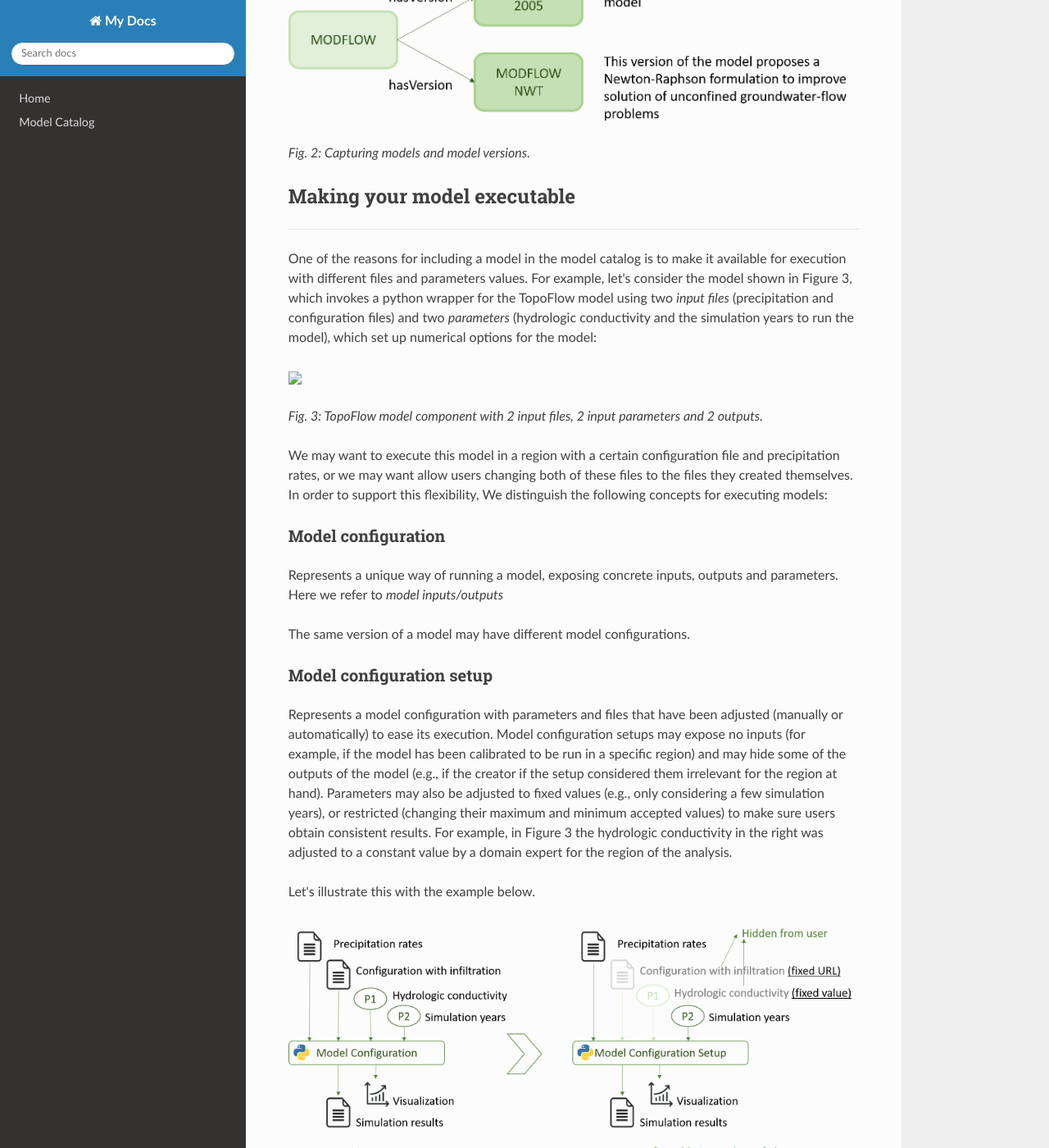
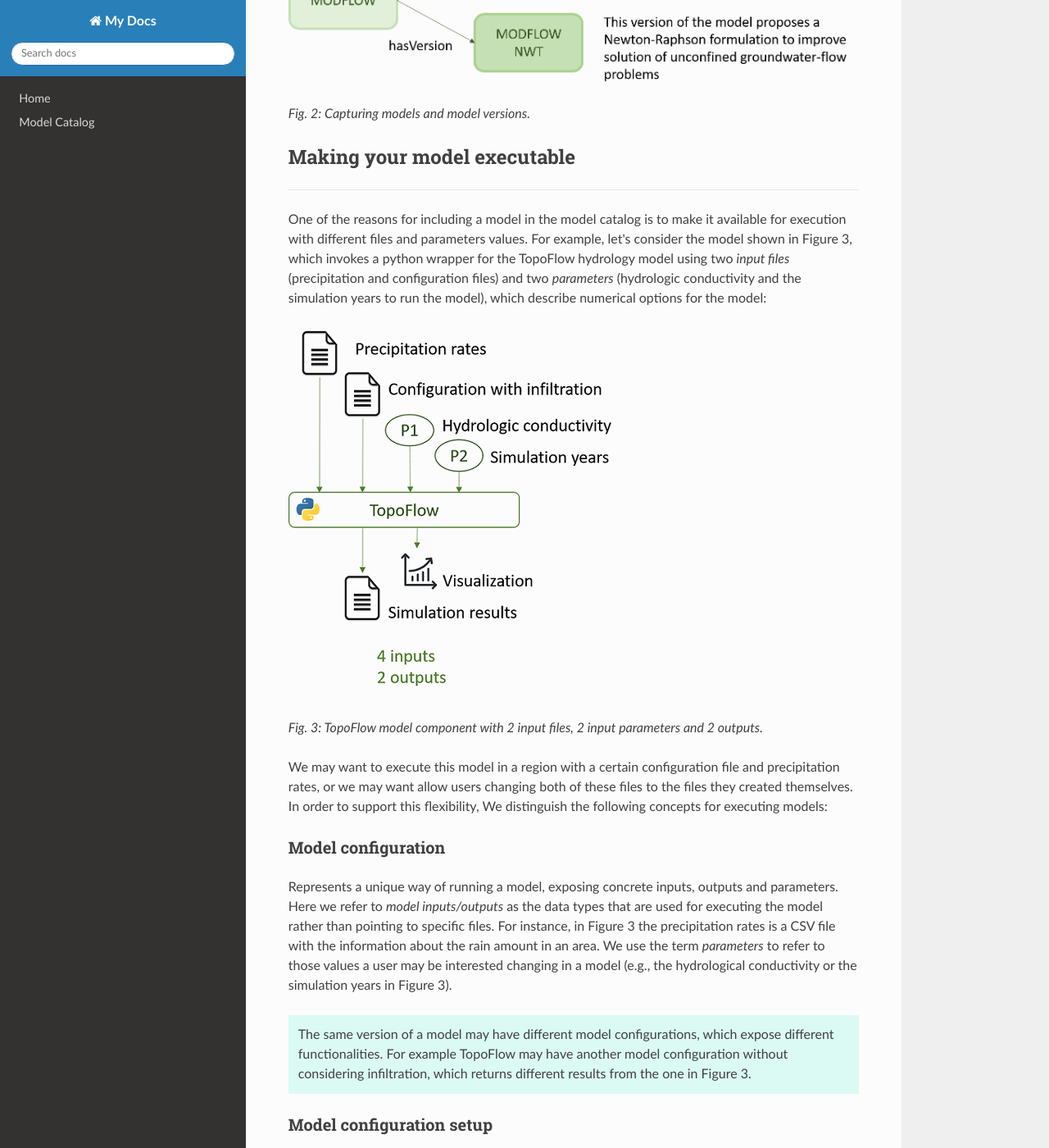
Before and after one commit to mintproject/MINT_USERGUIDE, an MkDocs documentation site: the page built from docs/modelCatalog.md, in a window 1280 px wide and 1400 px high, scrolled down 1637 px. Shown: the whole window at 82% size. Built offline with MkDocs 1.6.1, drawn with Linux system fonts in a browser that asks for light colours; nearby versions of some CDN libraries; some of the changed text lies outside the part shown.

Commit message:
Added first version of doc

```diff
--- a/docs/modelCatalog.md
+++ b/docs/modelCatalog.md
@@ -4,9 +4,9 @@
 
  * **Help finding models**, filtering them by their name, keywords, variables or region where they can be executed.
  * **Execute models**, either by providing new input files and parameters or by choosing pre-selected models setup by experts.
- * **Understand how to use models** and interpret their results. We need to describe the variables included in the input files  of each model in order to help users selecting appropriate data for execution. Similarly, we need to describe the output variables of the results, or otherwise users will have to interpret them themselves. Other geospatial and temporal information is critical for providing the right context to understand model results.
+ * **Understand how to use models** and interpret their results. In order to prepare input data for model execution and ensure that users can use model results, the the most relevant variables included in the input and output files should be described. Similarly, other geospatial and temporal information is critical for providing the right context to understand model results.
 
-Figure 1 shows and overview of the main categories we use to irganize the model catalog, which are further in the following sections.
+Figure 1 shows and overview of the main categories we use to irganize the model catalog, which are further described in the following sections.
 
 ![Overview of the Model Catalog capabilites](figures/overview.png "Overview of the model catalog")*Fig. 1: Overview of the Model Catalog's main categories  for finding, executing and understanding models.*
 
@@ -17,7 +17,7 @@
 
 ## Making your model findable
 --------
-This is the simplest way to describe a model so other modelers understand what it does without going into much detail. Models **do not need** to be executable in order to be included in the model catalog. Making the model findable ensures that it has minimum metadata to describe its attribution, proper citation and (if they exist) pointers to the website, creator, license and maintainer. Models usually have a description, basic keywords and relevant assumptions that have to be considered before their usage.
+Simplest way to describe a model so other modelers understand what it does without going into much detail. Models **do not need** to be executable in order to be included in the model catalog. Making a model findable ensures that it has minimum metadata to describe its attribution, proper citation and (if they exist) pointers to the website, creator, license and maintainer. Models usually have a description, basic keywords and relevant assumptions that help others finding them easily.
 
 ### Model and model versions
 We include two main levels of granularity for making models findable. The first involves describing the model itself, at a generic level. The second level describes the model version (or versions) available in the catalog. This is required because models under continuous development may have multiple co-existing versions with different characteristics. Figure 2 shows an example for a common groundwater model, which has two different versions that are used for different purposes and developed by different researchers.
@@ -26,9 +26,9 @@
 
 ## Making your model executable
 --------
-One of the reasons for including a model in the model catalog is to make it available for execution with different files and parameters values. For example, let's consider the model shown in Figure 3, which invokes a python wrapper for the TopoFlow model using two *input files* (precipitation and configuration files) and two *parameters* (hydrologic conductivity and the simulation years to run the model), which set up numerical options for the model:
+One of the reasons for including a model in the model catalog is to make it available for execution with different files and parameters values. For example, let's consider the model shown in Figure 3, which invokes a python wrapper for the TopoFlow hydrology model using two *input files* (precipitation and configuration files) and two *parameters* (hydrologic conductivity and the simulation years to run the model), which describe numerical options for the model:
 
-<img src="figures/component.png" width="300">
+![Model configuration versus model configuration setup](figures/component.png "Model configuration versus model configuration setup")
 
 *Fig. 3: TopoFlow model component with 2 input files, 2 input parameters and 2 outputs.*
 
@@ -36,31 +36,45 @@
 We distinguish the following concepts for executing models:
 
 ### Model configuration
-Represents a unique way of running a model, exposing concrete inputs, outputs and parameters. Here we refer to *model inputs/outputs*
+Represents a unique way of running a model, exposing concrete inputs, outputs and parameters. Here we refer to *model inputs/outputs* as the data types that are used for executing the model rather than pointing to specific files. For instance, in Figure 3 the precipitation rates is a CSV file with the information about the rain amount in an area. We use the term *parameters* to refer to those values a user may be interested changing in a model (e.g., the hydrological conductivity or the simulation years in Figure 3).
 
-The same version of a model may have different model configurations.
+!!! hint ""
+    The same version of a model may have different model configurations, which expose different functionalities. For example TopoFlow may have another model configuration without considering infiltration, which returns different results from the one in Figure 3.
 
 ### Model configuration setup
-Represents a model configuration with parameters and files that have been adjusted (manually or automatically) to ease its execution. Model configuration setups may expose no inputs (for example, if the model has been calibrated to be run in a specific region) and may hide some of the outputs of the model (e.g., if the creator if the setup considered them irrelevant for the region at hand). Parameters may also be adjusted to fixed values (e.g., only considering a few simulation years), or restricted (changing their maximum and minimum accepted values) to make sure users obtain consistent results. For example, in Figure 3 the hydrologic conductivity in the right was adjusted to a constant value by a domain expert for the region of the analysis.
-
-Let's illustrate this with the example below.
+Model configurations may have multiple parameters aimed at expert users that are too complicated for decision makers. A *model configuration setup* represents a layer of abstraction over a model configuration, simplifying it and making it easier to execute in a correct and meaningful manner. For example, let's use the example shown in Figure 3 to create a model configuration setup for a particular region:
 
 ![Model configuration versus model configuration setup](figures/mc_ms.png "Model configuration versus model configuration setup")*Fig. 4: Main differences between model configuration and model configuration setup. While model configuration expose all the files and parameters needed to execute a model (2 files and 2 parameters on the left), the model configuration setup on the right simplify them for end users (only precipitation rates and simulation years are exposed).*
 
+As shown in Figure 4 (right), in this model configuration setup the input file with infiltration has been adjusted to a fixed URL by an expert modeler; and the hydrologic conductivity has been set to a fixed value that has been considered reasonable for the region being studied. As a result, users would only have to select the precipitation files and simulation years whenever selecting this setup to execute.
+
+!!! hint ""
+    Setups may have all input files initialized by expert users, allowing variation only in the parameters that may be interesting in a region. This way users can execute model ensembles of interest without worrying about complex input file selection and preparation
+
+
 !!! tip "When should you use model configurations versus model configuration setups?"
-    If you want to make a model executable but you want to fix a subset of its configuration files for a particular region or period of time so users don't have to deal with it, then it's a model configuration setup. Setups allow for hiding parameters or configuration files to end users, who may not be interested in that level of complexity.
+    If you want to make a model executable but you want to fix a subset of its configuration files for a particular region or period of time so users don't have to deal with it, then you are preparing a model configuration setup. Setups allow for hiding parameters or configuration files to end users, who may not be interested in that level of complexity.
 
-### Model inputs, outputs and parameters
 
 ## Making your model understandable
 --------
+The final level of detail when describing models is making them easy to understand and use by others. That requires providing metadata to cover at least the following categories:
 
-    Explain that this is not needed for the model to be executable, but helps a lot for interpreting results and finding the right data
+### Model inputs, outputs and parameters
+Although we need to know which are the model inputs, outputs and parameters we are exposing on each configuration or setup to make models executable, these may not be described sufficiently for other researchers to understand them. For each input and output, it is recommended to provide a small description of their role when executing a model. For the model parameters, it is necessary to describe their default values and minimum and maximum values so they can be correctly set up by users.
 
 ### Variables and Units
+Each input and output dataset contains variables (e.g., precipitation, temperature, soil moisture, etc.) that are used by the executable model to create simulations. In a model configuration it is desirable to describe as much as these input and output variables as possible, so as to help others understand how to prepare the data. Units are also important to understand the quantities being used and predicted by a model
+
+!!! hint ""
+    While it is not required to describe all input/output variables in a model, it is recommended to describe at least all those that are critical for selecting data (e.g., precipitation variable in the Precipitation rates file of Figure 3) and plotting results.
+
 
 ### Grid
+Models with a geospatial grid (e.g., hydrology) should describe the characteristics of the grid (point based, 2-D, triangular, etc.) so as help determine whether regridding is necessary. In addition, providing the coordinate projection used in the input/output data is required to know how to project it in a map.
 
 ### Region
+Model configurations and setups are usually calibrated and configured by experts (manually or automatically) to be run in a region. Hence, describing the region in which the model has been prepared to run is required to understand the context of the obtained results. For example, the hydrology model shown in Figure 3 is may configured differently in regions rich on clay, with little or none infiltration.
 
 ### Time Step
+Different models output data at different time steps, usually depending on the data used as input.
```
Also changed, not shown: docs/figures/component.png.
